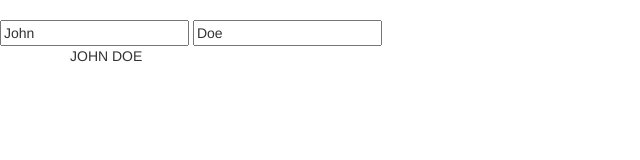
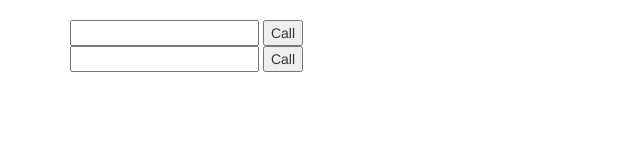
Before and after one commit to Kf-VasileMoraru/AngularJS, a plain HTML site: page index.html in a window 1280 px wide. Shown: the whole page, without its empty margins (0-640 px from the left). Drawn offline with nearby package versions, Linux system fonts and the light colour scheme.

Commit message:
scope user &

```diff
--- a/container.html
+++ b/container.html
@@ -1,4 +1,4 @@
 <div class="container">
-    {{container.firstName | uppercase}}
-    {{container.lastName | uppercase}}
+    <input ng-model="container.username">
+    <button ng-click="container.call({name: container.username})"> Call {{container.username}}</button>
 </div>
--- a/currency.js
+++ b/currency.js
@@ -3,22 +3,20 @@ var app = angular.module('app', []);
 app.directive('container', function () {
     return {
         scope: {
-            firstName: '=',
-            lastName: '='
+            call: '&'
         },
         restrict: 'E',
         templateUrl: 'container.html',
         controllerAs: 'container',
         bindToController: true,
-        controller: function(){
+        controller: function () {
             console.log(this);
         },
-        link: function(scope){
+        link: function (scope) {
             //alert(scope.age);
         }
     }
 });
-
 
 
 app.controller('currencyController', function () {
@@ -28,4 +26,8 @@ app.controller('currencyController', function () {
         firstName: 'John',
         lastName: 'Doe'
     };
+
+    vm.sayHello = function (name){
+        alert(name)
+    }
 });
--- a/index.html
+++ b/index.html
@@ -21,10 +21,8 @@
 
 <body ng-controller="currencyController as vm">
 
-<input ng-model="vm.admin.firstName"/>
-<input ng-model="vm.admin.lastName"/>
-
-<container first-name="vm.admin.firstName" last-name="vm.admin.lastName"></container>
+<container call="vm.sayHello(name)"></container>
+<container call="vm.sayHello(name)"></container>
 
 <script src="https://ajax.googleapis.com/ajax/libs/angularjs/1.4.8/angular.min.js"></script>
 <script src="currency.js"></script>
```
